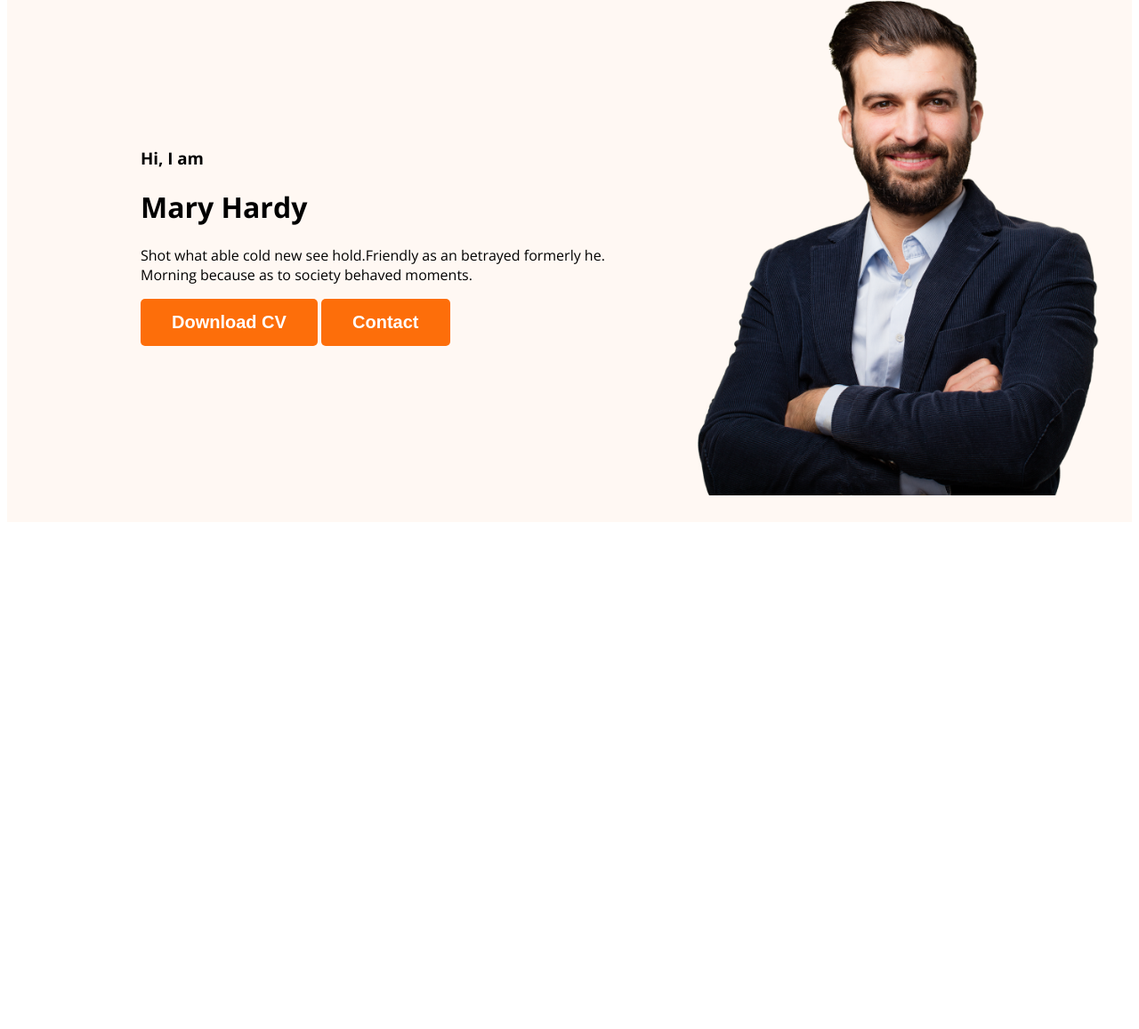
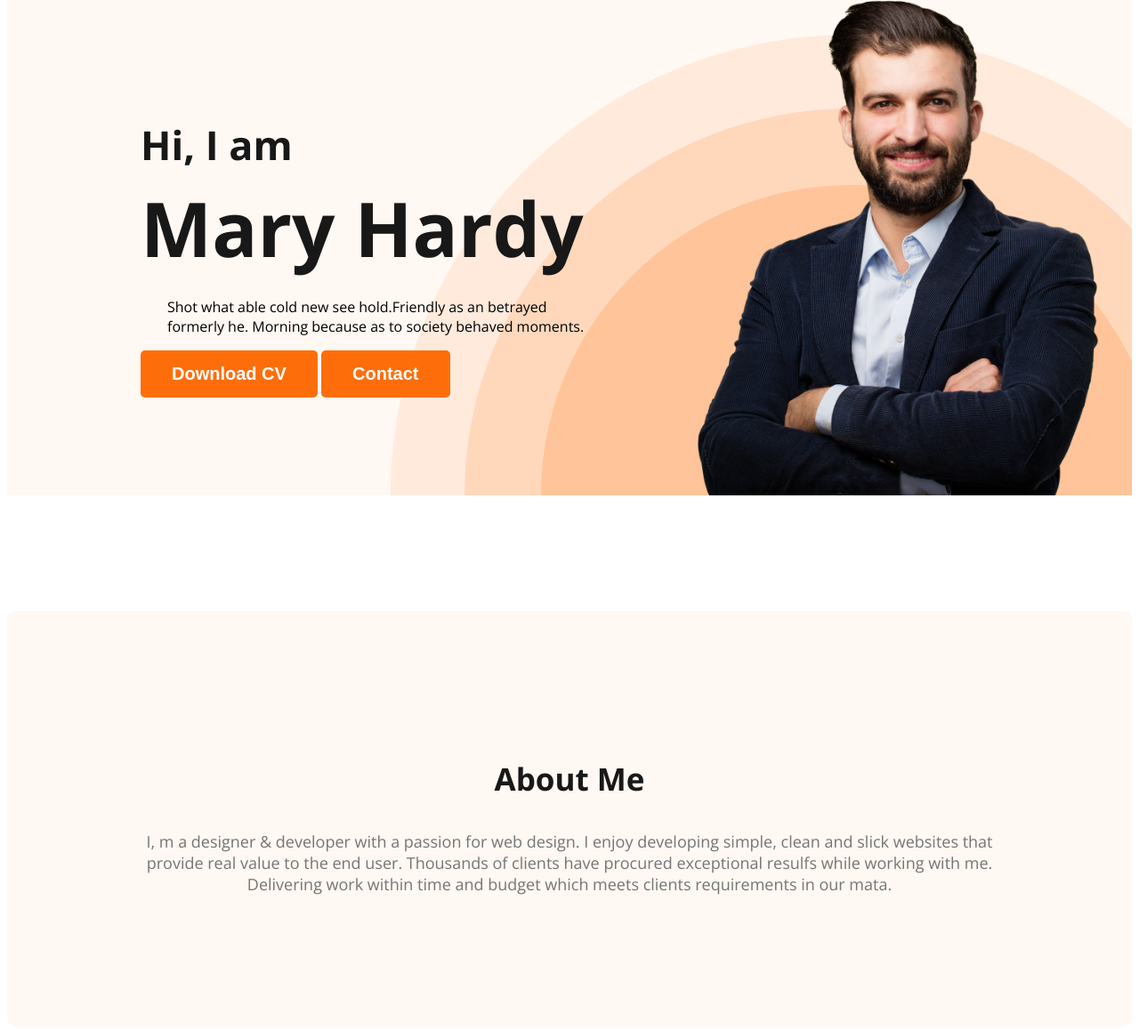
Before and after one commit to WiKiPiO-dev/web-developer-portfolio, a plain HTML site: page index.html in a window 1280 px wide. Shown: the part 211-1368 px from the top of the page at 89% size. Before the commit the page ends 806 px from the top, so only its background shows below. Drawn offline with nearby package versions, Linux system fonts and the light colour scheme.

Commit message:
add about section

```diff
--- a/index.html
+++ b/index.html
@@ -24,7 +24,7 @@
             <div class="banner-content">
                 <h3 class="banner-greeting">Hi, I am</h3>
                 <h1 class="banner-title">Mary Hardy</h1>
-                <p>Shot what able cold new see hold.Friendly as an betrayed formerly he. Morning because as to society behaved moments.</p>
+                <p class="banner-descption">Shot what able cold new see hold.Friendly as an betrayed formerly he. Morning because as to society behaved moments.</p>
                 <button class="btn-primary">Download CV</button>
                 <button class="btn-primary">Contact</button>
             </div>
@@ -32,7 +32,10 @@
         </div>
     </header>
     <main>
-
+        <section class="about">
+            <h3 class="section-title">About Me</h3>
+            <p class="section-descption">I, m a designer & developer with a passion for web design. I enjoy developing simple, clean and slick websites that provide real value to the end user. Thousands of clients have procured exceptional resulfs while working with me. Delivering work within time and budget which meets clients requirements in our mata.</p>
+        </section>
     </main>
     <footer>
 
--- a/styles/portfolio.css
+++ b/styles/portfolio.css
@@ -14,6 +14,13 @@ body{
     color: white;
     font-size: 20px;
     font-weight: 700;
+}
+.section-title{
+    color: #181818;
+    font-size: 35px;
+    font-weight: 700;
+    text-align: center;
+
 }
 /* nav related styles */
 
@@ -46,13 +53,50 @@ nav a{
 /* header related style */
 .header{
     background-color: #FFF8F3;
+    background-image: url(../images/header_bg.png);
+    background-repeat: no-repeat;
+    background-position: bottom right;
 }
 
 .banner{
-    padding: 30px 30px 30px 150px;
+    padding: 30px 30px 0px 150px;
     display: flex;
     align-items: center;
+    justify-content: space-between;
+}
+.banner-content{
+    max-width: 500px;
 }
 .banner .profile-pic{
     width: 500px;
 }
+.banner-greeting{
+    font-size: 45px;
+    color: #181818;
+    margin-bottom: 0;
+}
+.banner-title{
+    color: #181818;
+    font-size: 85px;
+    font-weight: 700;
+    margin-top: 5px;
+    margin-bottom: 20px;
+}
+.banner-descption{
+    margin-top: 0;
+    margin-left: 30px;
+}
+/* main section style */
+
+/* about section style */
+.about{
+    padding: 130px;
+    background: #FFF8F3;
+    border-radius: 10px;
+    margin: 130px 0;
+}
+.section-descption{
+    color: #757575;
+    font-size: 18px;
+    text-align: center;
+}
```
